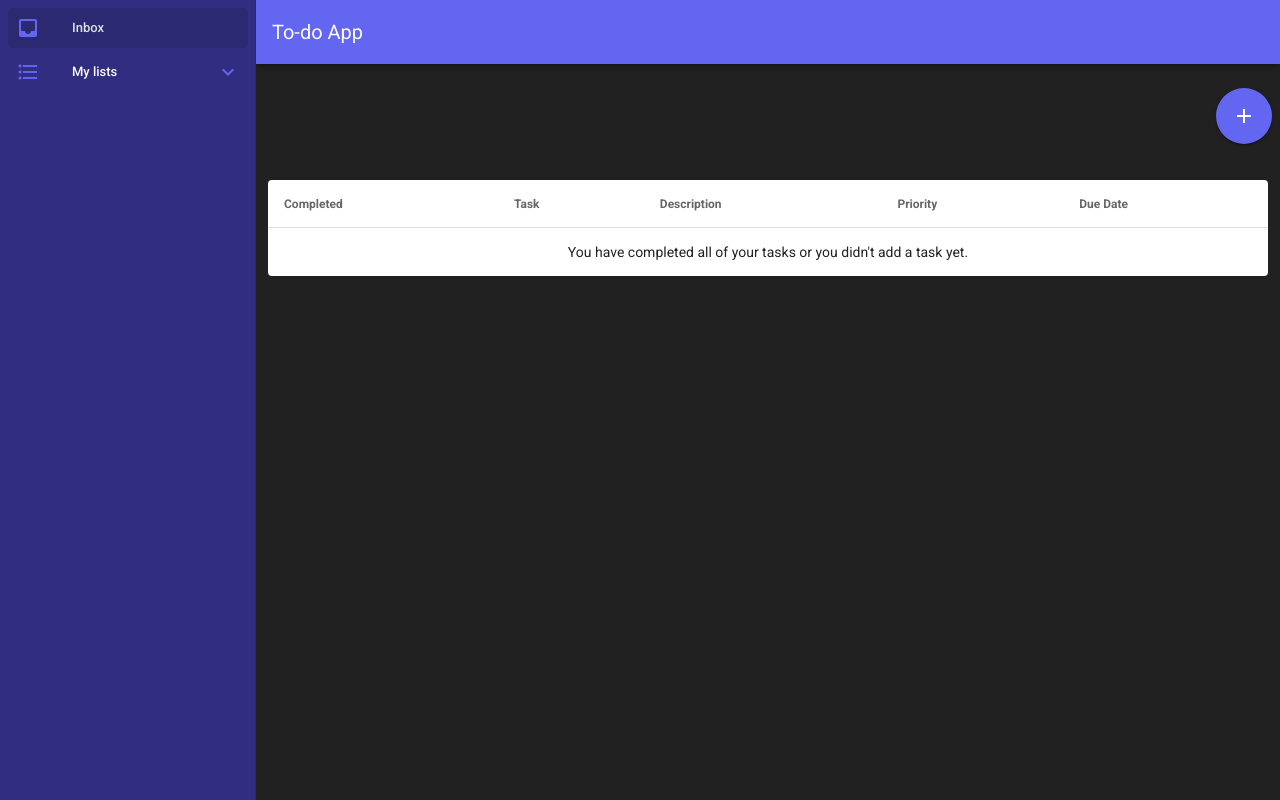
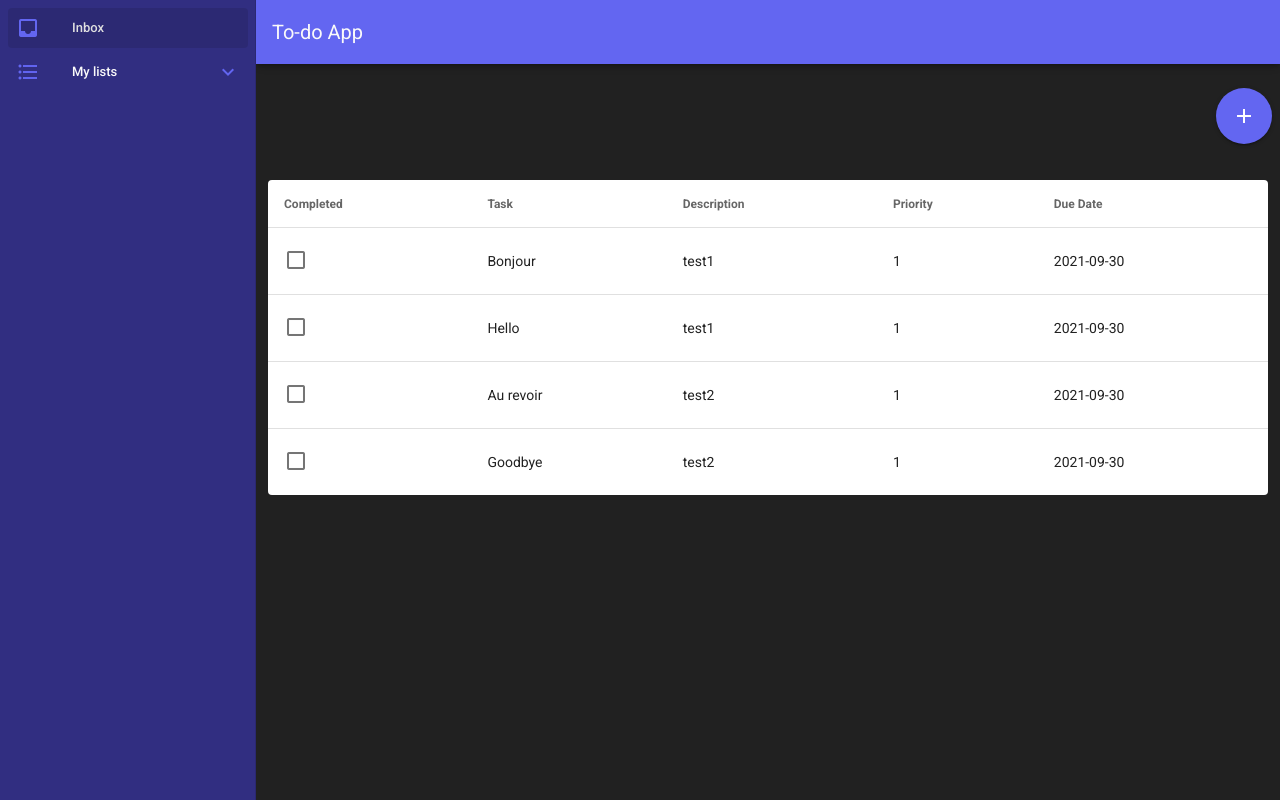
Before and after one commit to aymeric35/to-do-app, a Vue app: page /#/ in a window 1280 px wide. Built offline with nearby package versions, Linux system fonts and the light colour scheme.

Commit message:
Add dummy tasks

```diff
--- a/src/store.js
+++ b/src/store.js
@@ -1,4 +1,51 @@
+import { v4 as uuidv4 } from "uuid";
+
 export default {
-    tasks: [],
-    lists: []
+    tasks: [
+        {
+            uuid: uuidv4(),
+            page: 'test1',
+            completed: false,
+            name: 'Bonjour',
+            description: 'test1',
+            priority: 1,
+            date: new Date(Date.now() - new Date().getTimezoneOffset() * 60000)
+                .toISOString()
+                .substr(0, 10),
+        },
+        {
+            uuid: uuidv4(),
+            page: 'test1',
+            completed: false,
+            name: 'Hello',
+            description: 'test1',
+            priority: 1,
+            date: new Date(Date.now() - new Date().getTimezoneOffset() * 60000)
+                .toISOString()
+                .substr(0, 10),
+        },
+        {
+            uuid: uuidv4(),
+            page: 'test2',
+            completed: false,
+            name: 'Au revoir',
+            description: 'test2',
+            priority: 1,
+            date: new Date(Date.now() - new Date().getTimezoneOffset() * 60000)
+                .toISOString()
+                .substr(0, 10),
+        },
+        {
+            uuid: uuidv4(),
+            page: 'test2',
+            completed: false,
+            name: 'Goodbye',
+            description: 'test2',
+            priority: 1,
+            date: new Date(Date.now() - new Date().getTimezoneOffset() * 60000)
+                .toISOString()
+                .substr(0, 10),
+        },
+    ],
+    lists: ['test1', 'test2']
 }
```
